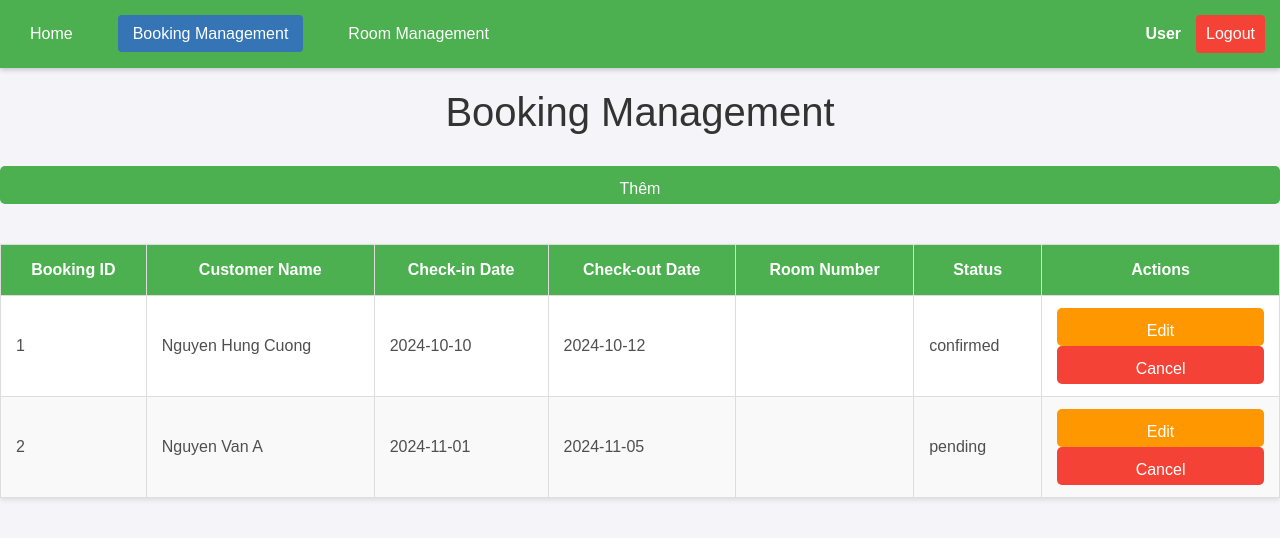
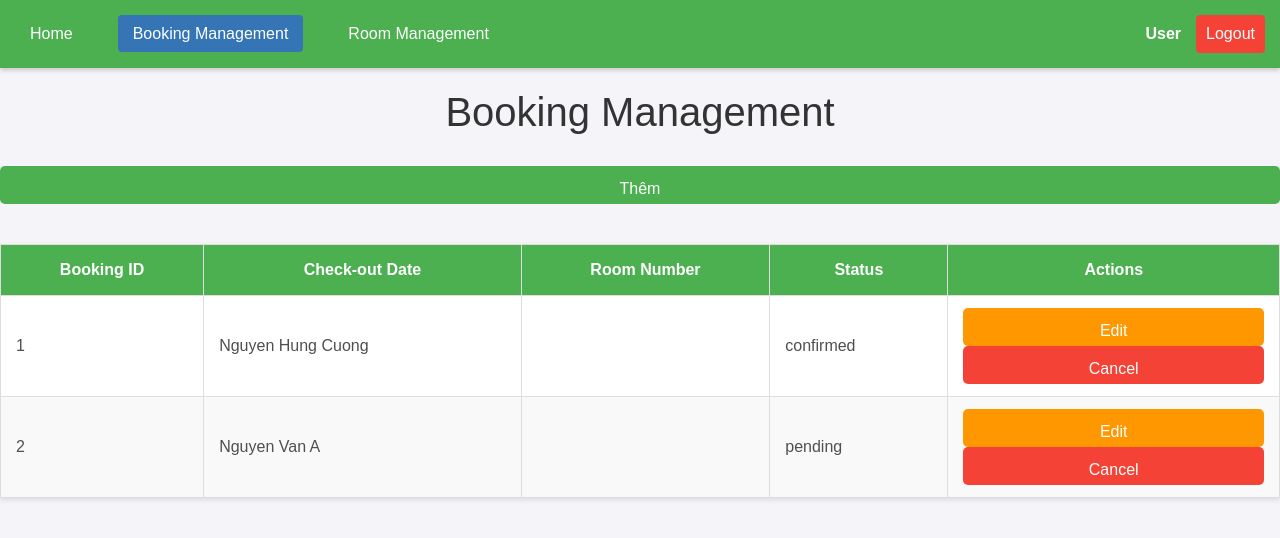
Before and after one commit to nhom14-ptdacntt/FE_Bookinghotel, a React (Vite) app: page /booking in a window 1280 px wide. Shown: the top 538 px of the page. Built offline with nearby package versions, Linux system fonts and the light colour scheme.

Commit message:
Detele check indate outdate booking managerment

```diff
--- a/src/components/BookingList.jsx
+++ b/src/components/BookingList.jsx
@@ -13,8 +13,6 @@ function BookingList({ bookings, onViewDetails, onEditBooking, onCancelBooking }
       <thead>
         <tr>
           <th>Booking ID</th>
-          <th>Customer Name</th>
-          <th>Check-in Date</th>
           <th>Check-out Date</th>
           <th>Room Number</th>
           <th>Status</th>
@@ -26,8 +24,6 @@ function BookingList({ bookings, onViewDetails, onEditBooking, onCancelBooking }
           <tr key={booking.id}>
             <td>{booking.id}</td>
             <td>{booking.customerName}</td>
-            <td>{booking.checkInDate}</td>
-            <td>{booking.checkOutDate}</td>
             <td>{booking.roomNumber}</td>
             <td>{booking.status}</td>
             <td>
--- a/src/pages/BookingManagement.jsx
+++ b/src/pages/BookingManagement.jsx
@@ -7,8 +7,8 @@ import AddBooking from './AddBooking';
 
 function BookingManagement() {
   const [bookings, setBookings] = useState([
-    { id: 1, customerName: 'Nguyen Hung Cuong', checkInDate: '2024-10-10', checkOutDate: '2024-10-12', roomType: 'Deluxe', status: 'confirmed' },
-    { id: 2, customerName: 'Nguyen Van A', checkInDate: '2024-11-01', checkOutDate: '2024-11-05', roomType: 'Suite', status: 'pending' },
+    { id: 1, customerName: 'Nguyen Hung Cuong', roomType: 'Deluxe', status: 'confirmed' },
+    { id: 2, customerName: 'Nguyen Van A', roomType: 'Suite', status: 'pending' },
   ]);
 
   const navigate = useNavigate();
```
